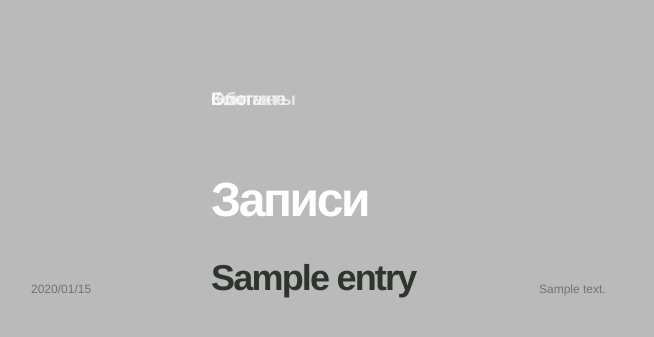
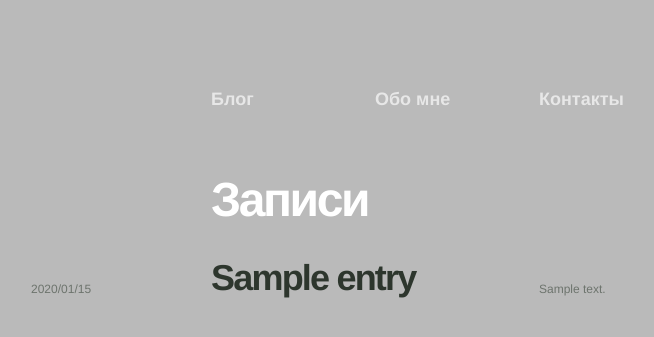
Before and after one commit to cra/aqualungology, a Django app: template blag/templates/index.html in a window 1280 px wide. Shown: the top 337 px of the page, without its empty margins (109-763 px from the left). Run offline with Django 3.2, Linux system fonts and the light colour scheme; the template is opened without the code that fills it: most values are stand-ins (such as "Sample title", 1, 10 or a date in 2020).

Commit message:
вот она, бага моей мечты

```diff
--- a/blag/templates/base.html
+++ b/blag/templates/base.html
@@ -14,9 +14,9 @@
     {% block header %}
     <ul id="navigation">
         {#<li><a href="/" class="logo">В начало</a></li>#}
-        <li id="#nav-blog"><a href="#" class="logo">Блог</a></li>
-        <li id="#nav-about"><a href="#" class="logo">Обо мне</a></li>
-        <li id="#nav-contact"><a href="#" class="logo">Контакты</a></li>
+        <li id="#nav-blog"><a href="#">Блог</a></li>
+        <li id="#nav-about"><a href="#">Обо мне</a></li>
+        <li id="#nav-contact"><a href="#">Контакты</a></li>
     </ul>
     {% endblock header %}
     </div>
```
